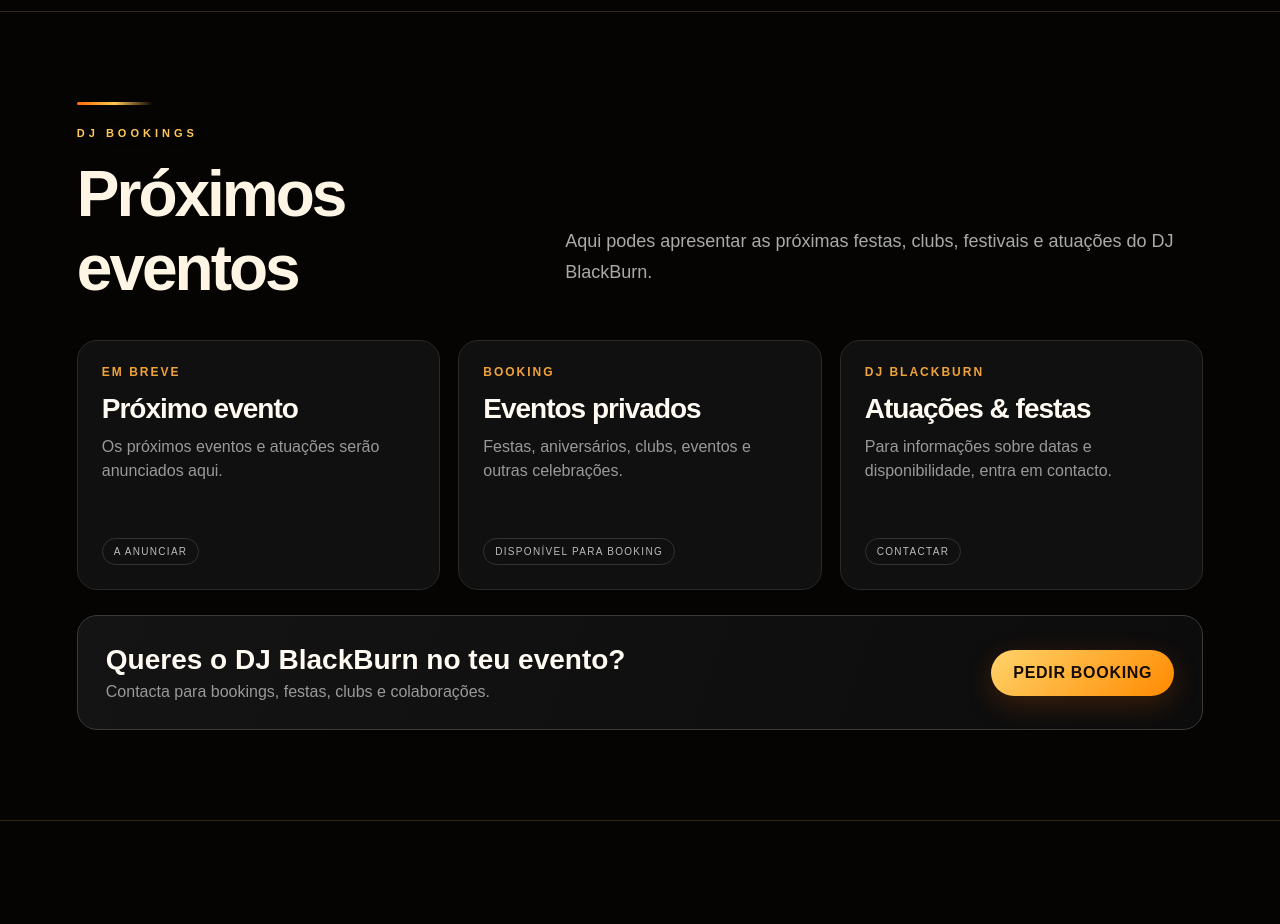
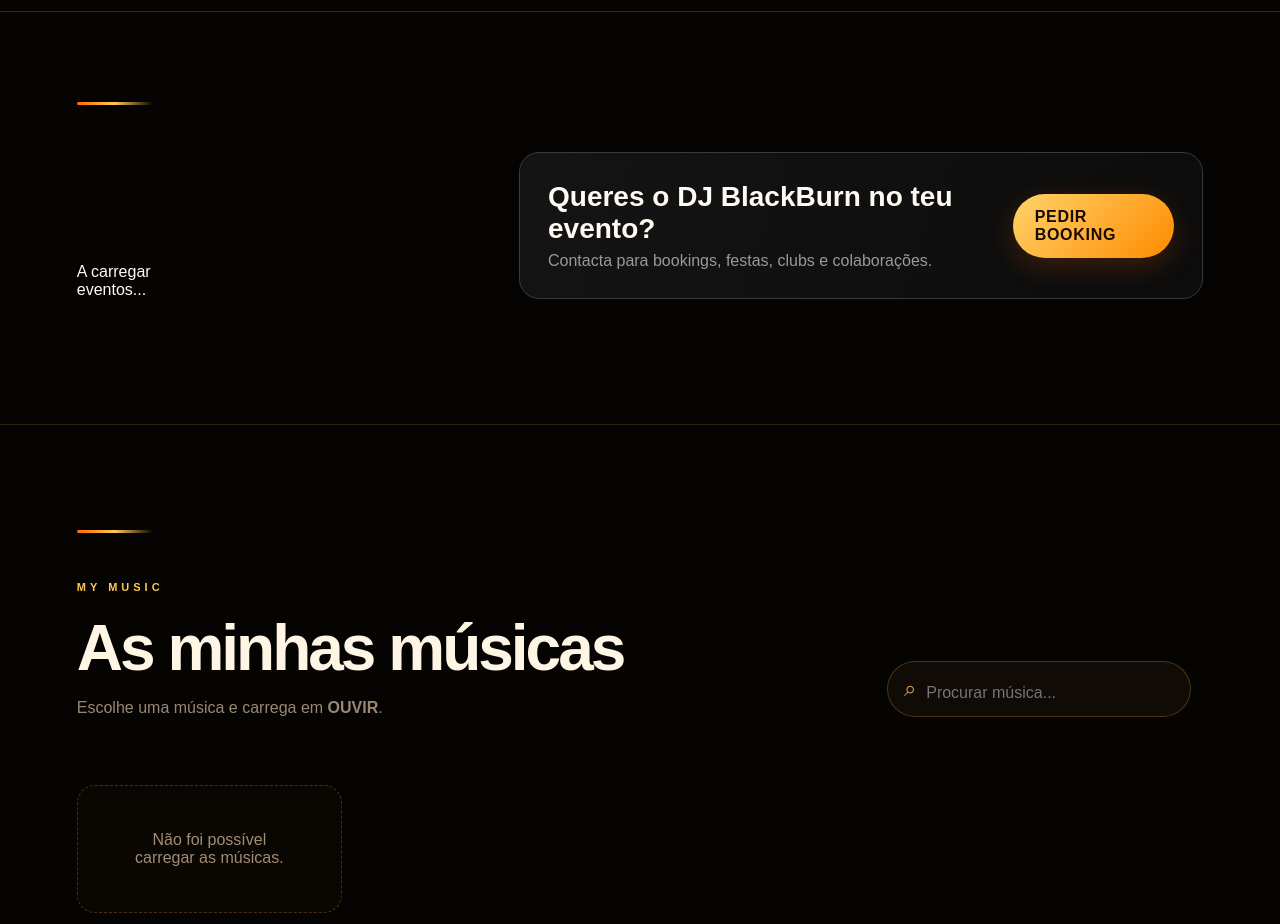
Before and after one commit to blackburn236/DJ-BlackBurn, a website: page index.html in a window 1280 px wide. Shown: the part 2620-3544 px from the top of the page. Drawn offline with Linux system fonts and the light colour scheme; no server answers.

Commit message:
Update index.html

```diff
--- a/index.html
+++ b/index.html
@@ -89,42 +89,11 @@
 
 <section id="eventos" class="section events-section">
   <div class="events-head">
-    <div>
-      <p class="eyebrow">DJ BOOKINGS</p>
-      <h2>Próximos eventos</h2>
-    </div>
-    <p class="events-intro">Aqui podes apresentar as próximas festas, clubs, festivais e atuações do DJ BlackBurn.</p>
+   <div id="eventsGrid" class="events-grid">
+  <div class="event-empty">
+    A carregar eventos...
   </div>
-
-  <div class="events-grid">
-    <article class="event-card">
-      <div>
-        <div class="event-date">EM BREVE</div>
-        <h3>Próximo evento</h3>
-        <p>Os próximos eventos e atuações serão anunciados aqui.</p>
-      </div>
-      <span class="event-status">A ANUNCIAR</span>
-    </article>
-
-    <article class="event-card">
-      <div>
-        <div class="event-date">BOOKING</div>
-        <h3>Eventos privados</h3>
-        <p>Festas, aniversários, clubs, eventos e outras celebrações.</p>
-      </div>
-      <span class="event-status">DISPONÍVEL PARA BOOKING</span>
-    </article>
-
-    <article class="event-card">
-      <div>
-        <div class="event-date">DJ BLACKBURN</div>
-        <h3>Atuações &amp; festas</h3>
-        <p>Para informações sobre datas e disponibilidade, entra em contacto.</p>
-      </div>
-      <span class="event-status">CONTACTAR</span>
-    </article>
-  </div>
-
+</div>
   <div class="booking-box">
     <div>
       <h3>Queres o DJ BlackBurn no teu evento?</h3>
```
